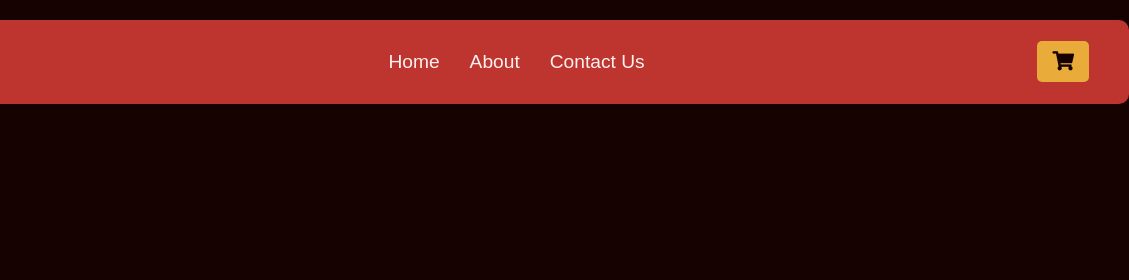
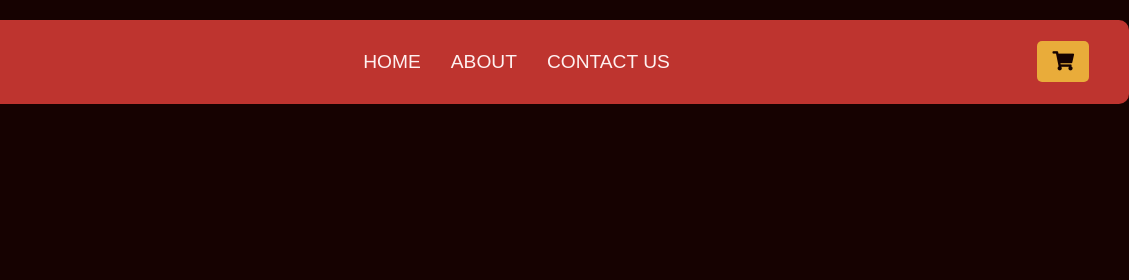
Before and after one commit to alyplyp/MALEO_TYPEWORKS, a plain HTML site: page cart.html in a window 1280 px wide. Shown: the top 280 px of the page, 151-1280 px from the left. Drawn offline with nearby package versions, Linux system fonts and the light colour scheme; a web font is replaced by a local one.

Commit message:
capital navbar

```diff
--- a/cart.html
+++ b/cart.html
@@ -14,9 +14,9 @@
         <img src="img/navbarlogo.png" alt="Logo">
       </div>
       <div class="navbar-center">
-        <a href="index.html">Home</a>
-        <a href="#">About</a>
-        <a href="#">Contact Us</a>
+        <a href="index.html">HOME</a>
+        <a href="#">ABOUT</a>
+        <a href="#">CONTACT US</a>
       </div>
       <div class="navbar-right">
         <a href="cart.html" class="cart-button"><i class="fas fa-shopping-cart"></i></a>      </div>
```
Also changed, not shown: index.html (+3 -3 lines).
